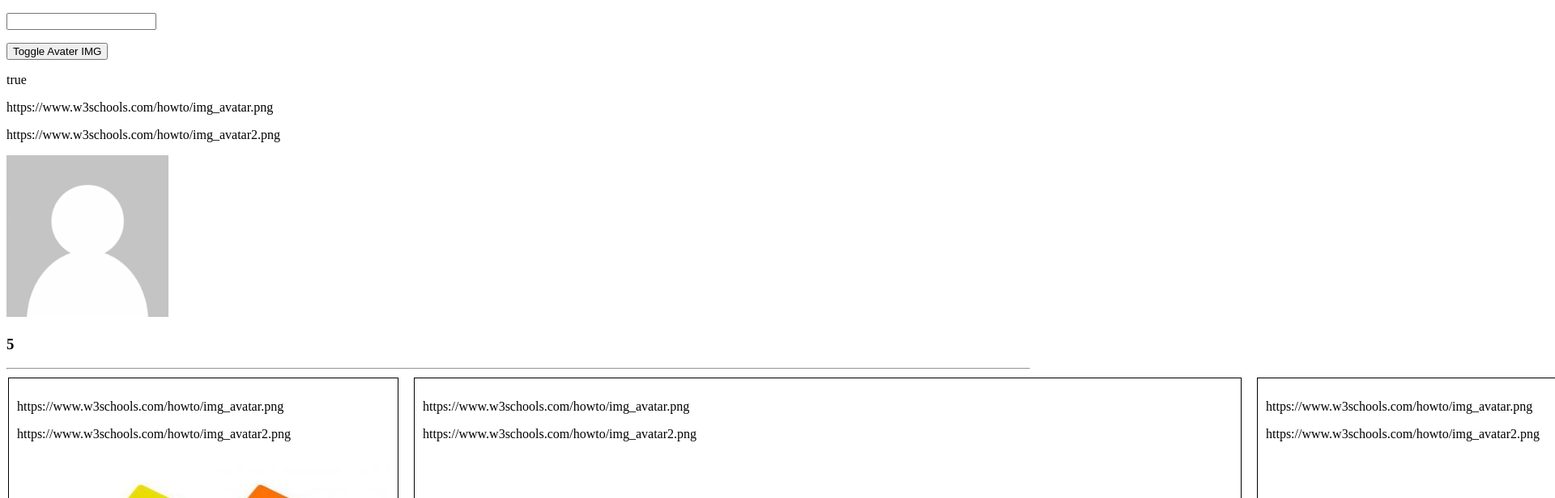
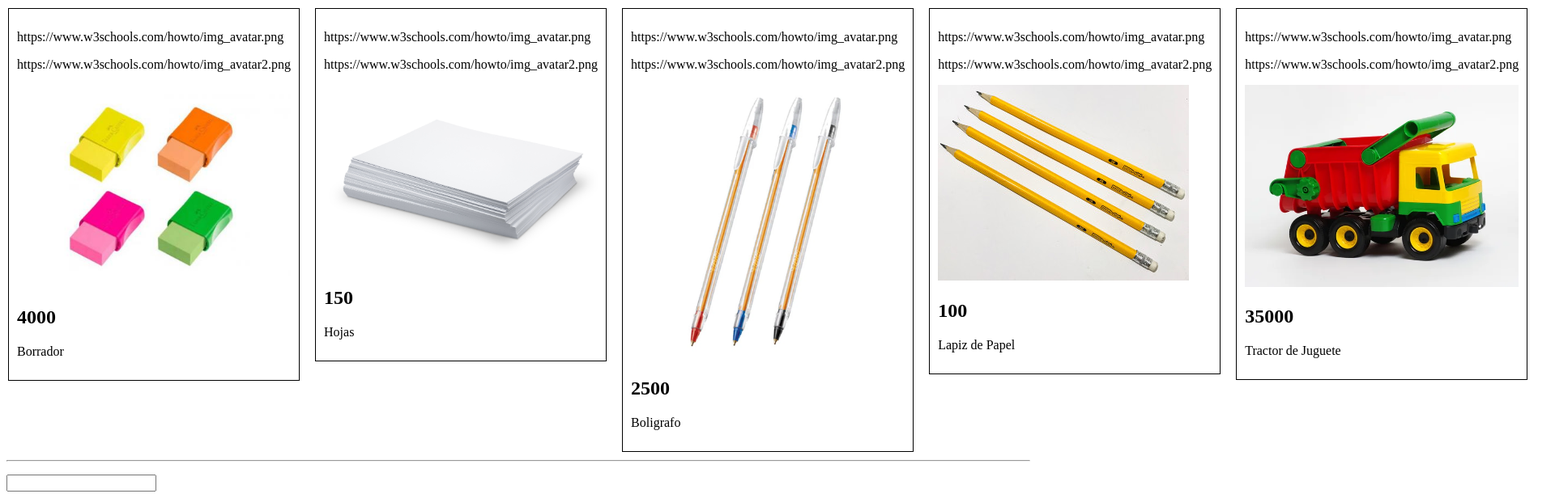
Before and after one commit to heokim/angular-componentes-y-servicios, an Angular app: page / in a window 1280 px wide. Shown: the top 616 px of the page at 81% size, 1920 px wide, since content can reach past the window. Built offline with nearby package versions, Linux system fonts and the light colour scheme.

Commit message:
aditional changes

```diff
--- a/src/app/app.component.html
+++ b/src/app/app.component.html
@@ -1,6 +1,7 @@
+<app-products></app-products>
+
+<hr>
 <p><input type="text" [(ngModel)]="imgParent"></p>
 <button (click)="toggleImg()">Toggle Avater IMG</button>
 <p>{{showImg}}</p>
 <app-img *ngIf="showImg" (loaded)="onLoaded($event)" [img]="imgParent"></app-img>
-<hr>
-<app-products></app-products>
--- a/src/app/components/img/img.component.html
+++ b/src/app/components/img/img.component.html
@@ -1,7 +1,7 @@
 <p>https://www.w3schools.com/howto/img_avatar.png</p>
 <p>https://www.w3schools.com/howto/img_avatar2.png</p>
 <img (load)="imgLoaded()" (error)="imgError()" [src]="img" alt="avatar" *ngIf="img; else elseImg">
-<h3>{{counter}}</h3>
+<!-- <h3>{{counter}}</h3> -->
 <ng-template #elseImg>
-  <img width="200" [src]="imgDefault" alt="imagen por defecto">
+  <img [src]="imgDefault" alt="imagen por defecto">
 </ng-template>
--- a/src/app/components/img/img.component.scss
+++ b/src/app/components/img/img.component.scss
@@ -0,0 +1,3 @@
+img {
+  max-width: 100%;
+}
```
